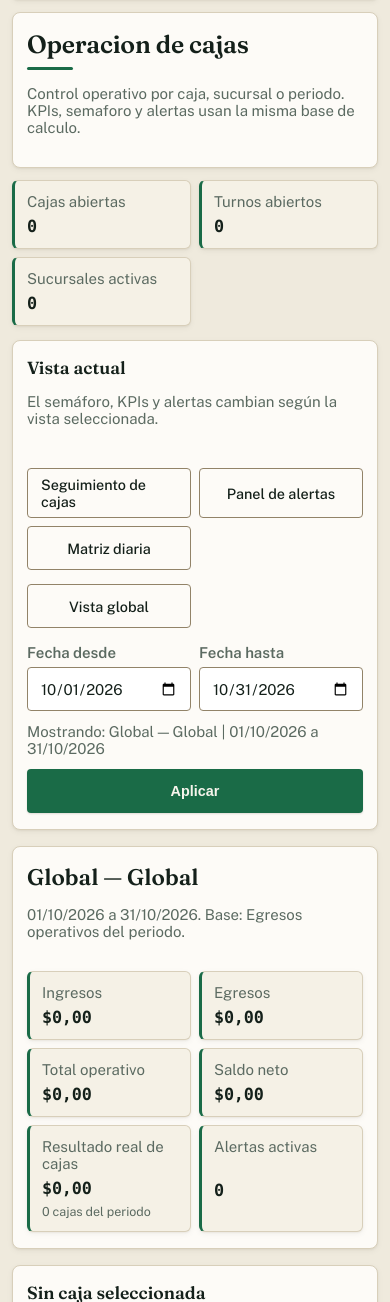
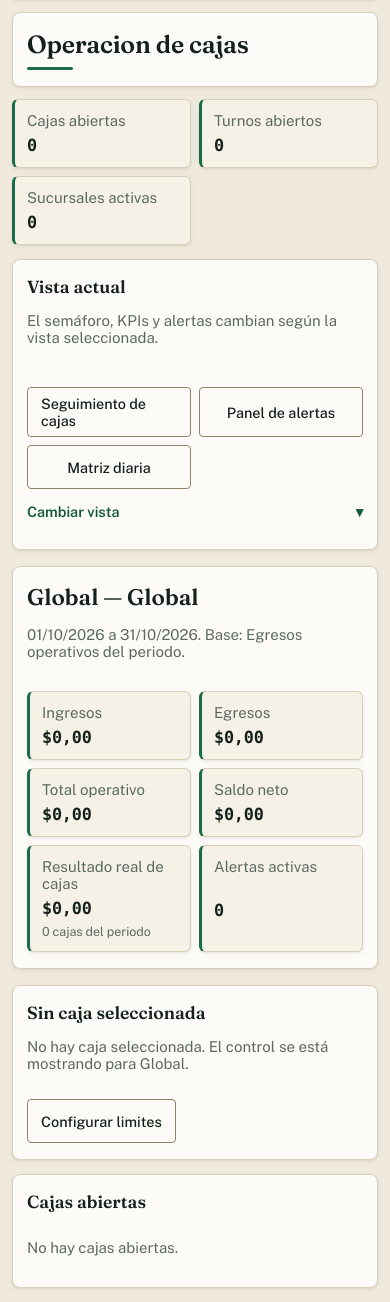
Before and after one commit to Froaky/gerayse1.0, a Django app: page /operacion/ in a window 390 px wide. Shown: the part 85-1387 px from the top of the page. Run offline with Django 4.2, Linux system fonts and the light colour scheme; the visitor is signed in with stand-in values (Sample User, id 1); data that the repository does not hold is empty; parts of the project's set-up code (start-up, migrations or seed data) failed here and were passed over; some libraries are stand-ins or nearby versions; some web fonts are replaced.

Commit message:
feat(ui): dashboard de caja con la caja elegida primero en celular (S3)
Solo celular: la tarjeta de la caja (y adentro sus acciones: Registrar venta,
Cerrar caja...) sube debajo del encabezado y los filtros de "Vista actual"
quedan plegados; sin caja elegida, la lista de cajas abiertas va primero.
En PC no cambia nada.

Co-Authored-By: Claude Fable 5.1 <noreply@anthropic.com>

```diff
--- a/templates/cashops/dashboard.html
+++ b/templates/cashops/dashboard.html
@@ -2,6 +2,23 @@
 {% load l10n %}
 {% block title %}Dashboard | Gerayse{% endblock %}
 {% block content %}
+  <style>
+    /* Solo celular. En PC no cambia nada: todo esta dentro del @media.
+       Con una caja elegida, la tarjeta de la caja va primero y, adentro, las
+       acciones (Registrar venta, Cerrar caja...) suben debajo del encabezado;
+       los filtros de "Vista actual" quedan plegados (.plegable-movil). */
+    @media (max-width: 640px) {
+      .dashboard-flow { display: flex; flex-direction: column; }
+      .dashboard-flow > .hero { order: -2; }
+      .dashboard-flow > .dashboard-caja { order: -1; }
+      .dashboard-flow > .hero .card > p { display: none; }
+      .dashboard-caja.layout-two > .card:first-child { display: flex; flex-direction: column; }
+      .dashboard-caja.layout-two > .card:first-child > .row:first-child { order: -2; }
+      .dashboard-caja.layout-two > .card:first-child > .alert,
+      .dashboard-caja.layout-two > .card:first-child > .action-grid { order: -1; }
+    }
+  </style>
+  <div class="dashboard-flow">
   <section class="hero">
     <div class="card">
       <h1>Operacion de cajas</h1>
@@ -44,6 +61,8 @@
         {% endif %}
       </div>
     </div>
+    <details class="plegable-movil" open>
+    <summary>Cambiar vista</summary>
     <div class="list-actions">
       {% if is_cashops_admin %}
         <a class="button-secondary" href="{% url 'cashops:dashboard' %}?scope=global&fecha_desde={{ dashboard_period_from|date:'Y-m-d' }}&fecha_hasta={{ dashboard_period_to|date:'Y-m-d' }}">Vista global</a>
@@ -90,6 +109,7 @@
         <button class="button" type="submit">Aplicar</button>
       </div>
     </form>
+    </details>
   </section>
 
   {% if dashboard_snapshot %}
@@ -150,7 +170,7 @@
     </section>
 
     {% if selected_box %}
-      <section class="grid layout-two" style="margin-top:16px;">
+      <section class="grid layout-two dashboard-caja" style="margin-top:16px;">
         <div class="card">
           <div class="row">
             <div>
@@ -394,7 +414,7 @@
       </div>
     </section>
   {% else %}
-    <section class="card">
+    <section class="card dashboard-caja">
       <h2>Selecciona una caja para comenzar</h2>
       <p class="muted">
         {% if is_cashops_admin %}
@@ -441,4 +461,5 @@
       </div>
     </section>
   {% endif %}
+  </div>
 {% endblock %}
```
